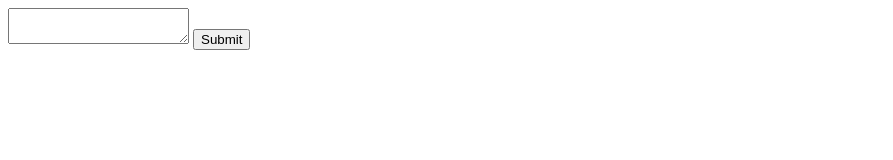
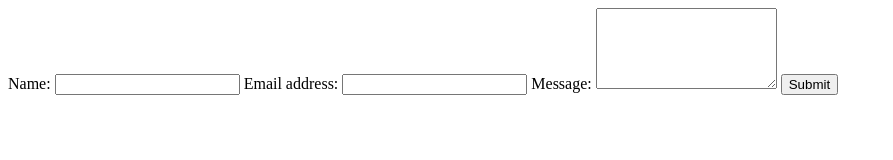
Before and after one commit to danselmorgan120/humbleshire, a website: page Public/index.html in a window 1280 px wide. Shown: the whole page, without its empty margins (0-893 px from the left). Drawn offline with Linux system fonts and the light colour scheme.

Commit message:
Update index.html

```diff
--- a/Public/index.html
+++ b/Public/index.html
@@ -1,5 +1,28 @@
+<!DOCTYPE html>
 
-<form method="post" action="contact.php">
-    <textarea name="message"></textarea>
-    <input type="submit">
-</form>
+<html>
+<head>
+    <meta charset="utf-8">
+    <title>Contact form to email</title>
+</head>
+
+<body>
+
+
+
+    <form method="post" action="contact.php">
+        <label>Name:</label>
+        <input name="sender">
+
+        <label>Email address:</label>
+        <input name="senderEmail">
+
+        <label>Message:</label>
+        <textarea rows="5" cols="20" name="message"></textarea>
+
+        <input type="submit" name="submit">
+    </form>
+
+</body>
+
+</html>
```
